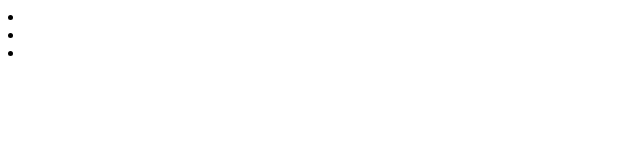
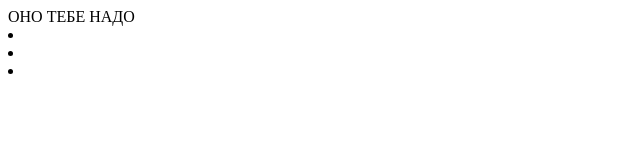
Before and after one commit to AnastasiaKirichenko99/First-project, a plain HTML site: page index.html in a window 1280 px wide. Shown: the whole page, without its empty margins (0-640 px from the left). Drawn offline with Linux system fonts and the light colour scheme.

Commit message:
новый файл

```diff
--- a/index.html
+++ b/index.html
@@ -13,7 +13,8 @@
         </info>
         </div>
           <header>
-            </header>
+            ОНО ТЕБЕ НАДО
+          </header>
       <main>
         <ur>
           <li> </li>
```
Also changed, not shown: 2 other files.
